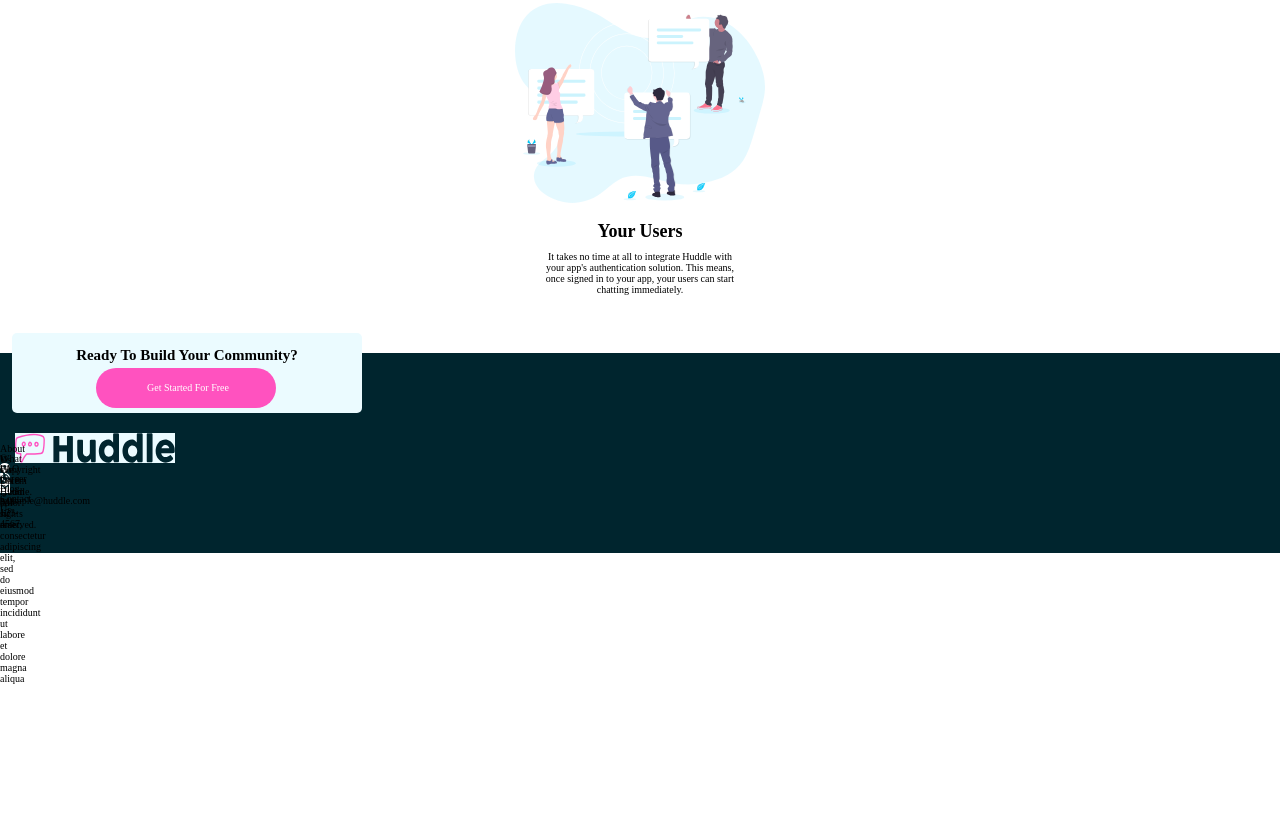
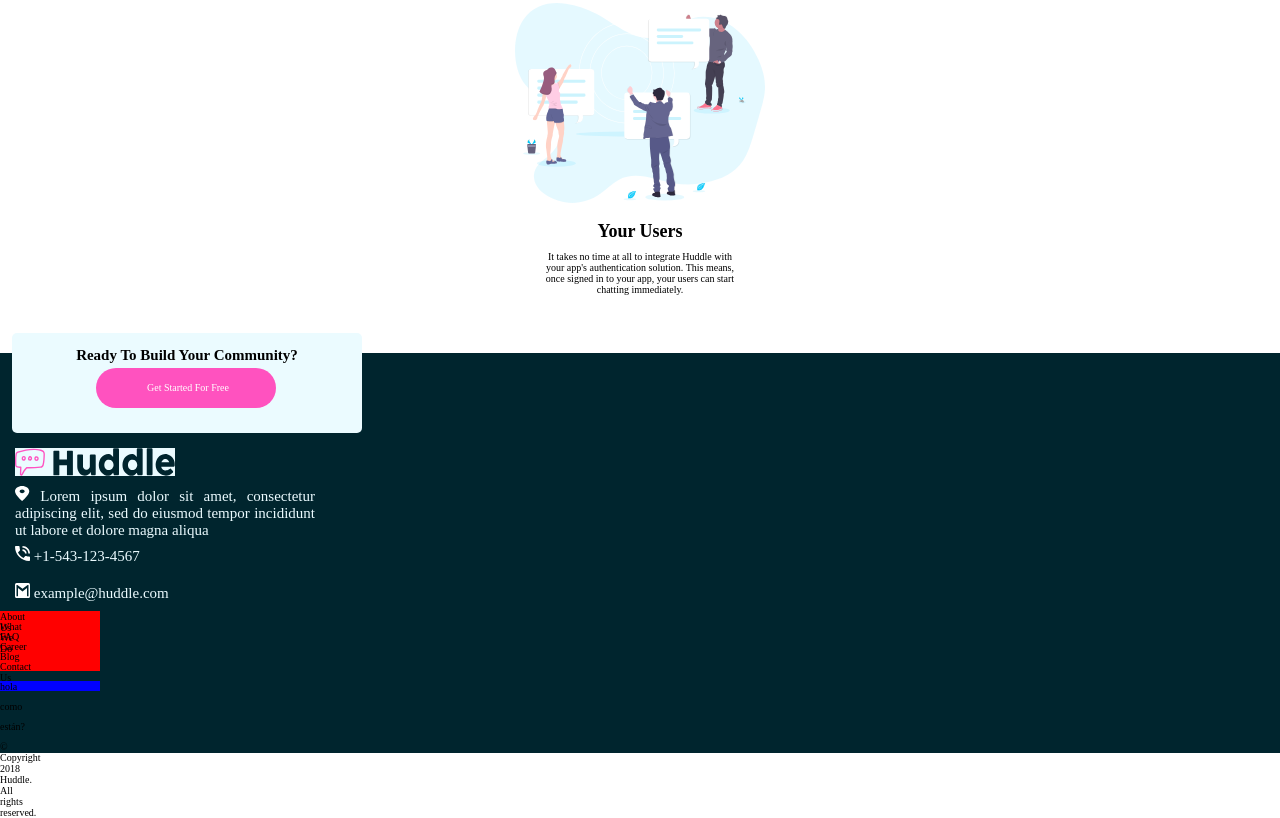
Before and after one commit to Rodevp/landing-page-only-css-html, a plain HTML site: page index.html in a window 1280 px wide. Shown: the part 1097-1915 px from the top of the page. Before the commit the page ends 1781 px from the top, so only its background shows below. Drawn offline with Linux system fonts and the light colour scheme.

Commit message:
agregando estilos al footer contacto y arreglando unos estilos de seccion de pregunta y al footer, y unos estilos de prueba a las demas secciones de footer

```diff
--- a/css/mobile.css
+++ b/css/mobile.css
@@ -159,7 +159,7 @@ main {
 /*footer*/
 .footer {
     width: 100vw;
-    height: 20rem;
+    height: 40rem;
     display: flex;
     flex-direction: column;
     position: relative;
@@ -168,7 +168,7 @@ main {
 
 .footer__question {
     width: 35rem;
-    height: 8rem;
+    height: 10rem;
     background-color: var(--color-primary);
     position: absolute;
     z-index: 1;
@@ -212,10 +212,70 @@ main {
 .footer__image_content {
     width: 16rem;
     height: 3rem;
+    margin-top: 15px;
     margin-left: 15px;
     background-color: var(--color-primary);
 }
+
 .footer__image {
     width: 100%;
     height: 100%;
 }
+
+.footer__contact {
+    width: 10rem;
+    height: 10rem;
+    margin: 10px 0 25px 15px;
+    display: flex;
+    flex-direction: column;
+    justify-content: left;
+    list-style: none;
+}
+.footer__phone,
+.footer__email {
+    width: 35rem;
+    height: 4rem;
+    margin-bottom: 18px;
+    font-size: 1.5rem;
+    text-align: justify;
+    color: var(--color-primary);
+}
+.footer__location {
+    width: 30rem;
+    height: 4rem;
+    margin-bottom: 20px;
+    font-size: 1.5rem;
+    text-align: justify;
+    color: var(--color-primary);
+}
+
+.footer__logo_location, .footer__logo_phone,
+.footer__logo_email {
+    width: 1.5rem;
+    height: 1.5rem;
+    display: inline-block;
+}
+
+.footer__logo_location img, .footer__logo_phone img,
+.footer__logo_email img {
+    width: 100%;
+    height: 100%;
+}
+
+.footer__items {
+    width: 10rem;
+    height: 10rem;
+    background-color: red;
+    margin-bottom: 10px;
+}
+
+.footer__social_media {
+    width: 10rem;
+    background-color: blue;
+}
+
+.footer__social_media span {
+    width: 100px;
+    height: 20px;
+    display: block;
+}
--- a/index.html
+++ b/index.html
@@ -1,24 +1,26 @@
 <!DOCTYPE html>
 <html lang="en">
+
 <head>
     <meta charset="UTF-8">
     <meta name="viewport" content="width=device-width, initial-scale=1.0">
     <link rel="stylesheet" href="./css/mobile.css">
     <title>Landing</title>
 </head>
+
 <body>
     <header class="header">
         <figure class="header__content_thumbnail">
             <img src="./images/logo.svg" alt="logo" class="header__img">
         </figure>
-        <a href="#" class="button  button--header" >
+        <a href="#" class="button  button--header">
             <p class="button__text button__text--text_header ">
                 Try It Free
             </p>
         </a>
     </header>
     <main>
-        <section class="content content--one" >
+        <section class="content content--one">
             <section class="content__information content__information--one">
                 <h2 class="content__tittle content__title--start-free ">
                     Build The Community Your Fans Will Love
@@ -27,17 +29,17 @@
                     Huddle re-imagines the way we build communities. You have a voice, but so does your audience.
                     Create connections with your users as you engage in genuine discussion.
                 </p>
-                <a href="#" class="button  button--start_free " >
+                <a href="#" class="button  button--start_free ">
                     <p class="button__text  button__text--start_free">
                         Get Started For Free
                     </p>
                 </a>
             </section>
-            <figure class="content__thumbnail_content" >
-                <img src="./images/illustration-mockups.svg" alt="image laptop" class="content__image" >
+            <figure class="content__thumbnail_content">
+                <img src="./images/illustration-mockups.svg" alt="image laptop" class="content__image">
             </figure>
         </section>
-        <section class="content" >
+        <section class="content">
             <section class="content__information">
                 <h2 class="content__tittle">
                     Grow Together
@@ -47,11 +49,11 @@
                     Think of the insightful conversations you miss out on with a feedback form.
                 </p>
             </section>
-            <figure class="content__thumbnail_content  content__thumbnail_content--two" >
-                <img src="./images/illustration-grow-together.svg" alt="image person" class="content__image" >
+            <figure class="content__thumbnail_content  content__thumbnail_content--two">
+                <img src="./images/illustration-grow-together.svg" alt="image person" class="content__image">
             </figure>
         </section>
-        <section class="content" >
+        <section class="content">
             <section class="content__information">
                 <h2 class="content__tittle">
                     Flowing Conversations
@@ -61,11 +63,12 @@
                     have just-in-time loading for a more natural flow.
                 </p>
             </section>
-            <figure class="content__thumbnail_content content__thumbnail_content--three" >
-                <img src="./images/illustration-flowing-conversation.svg" alt="image users conversation" class="content__image" >
+            <figure class="content__thumbnail_content content__thumbnail_content--three">
+                <img src="./images/illustration-flowing-conversation.svg" alt="image users conversation"
+                    class="content__image">
             </figure>
         </section>
-        <section class="content" >
+        <section class="content">
             <section class="content__information">
                 <h2 class="content__tittle">
                     Your Users
@@ -75,26 +78,25 @@
                     This means, once signed in to your app, your users can start chatting immediately.
                 </p>
             </section>
-            <figure class="content__thumbnail_content content__thumbnail_content--four" >
-                <img src="./images/illustration-your-users.svg" alt="image users" class="content__image" >
+            <figure class="content__thumbnail_content content__thumbnail_content--four">
+                <img src="./images/illustration-your-users.svg" alt="image users" class="content__image">
             </figure>
         </section>
     </main>
     <footer class="footer">
         <div class="footer__question">
-            <h2 class="footer__title" >
+            <h2 class="footer__title">
                 Ready To Build Your Community?
             </h2>
-            <a href="#" class="button button--footer" >
+            <a href="#" class="button button--footer">
                 <p class="button__text button__text--footer">
                     Get Started For Free
                 </p>
             </a>
         </div>
         <section class="footer__information">
-            <div>
-                <figure class="footer__image_content" >
-                    <img src="./images/logo.svg" alt="logo" class="footer__image" >
+            <figure class="footer__image_content">
+                <img src="./images/logo.svg" alt="logo" class="footer__image">
             </figure>
             <ul class="footer__contact">
                 <li class="footer__location">
@@ -105,19 +107,18 @@
                     incididunt ut labore et dolore magna aliqua
                 </li>
                 <li class="footer__phone">
-                        <span class="footer__logo_phone" >
+                    <span class="footer__logo_phone">
                         <img src="./images/icon-phone.svg" alt="logo phone">
                     </span>
                     +1-543-123-4567
                 </li>
                 <li class="footer__email">
-                        <span class="footer__logo_email" >
+                    <span class="footer__logo_email">
                         <img src="./images/icon-email.svg" alt="logo email">
                     </span>
                     example@huddle.com
                 </li>
             </ul>
-            </div>
             <section class="footer__items">
                 <p>About Us</p>
                 <p>What We Do</p>
@@ -127,9 +128,9 @@
                 <p>Contact Us</p>
             </section>
             <section class="footer__social_media">
-                <span></span>
-                <span></span>
-                <span></span>
+                <span>hola</span>
+                <span>como</span>
+                <span>están?</span>
                 <p class="footer__copyrigth">
                     &copy; Copyright 2018 Huddle. All rights reserved.
                 </p>
@@ -137,4 +138,5 @@
         </section>
     </footer>
 </body>
+
 </html>
```
Lines whose indentation alone changed are shown as unchanged.
